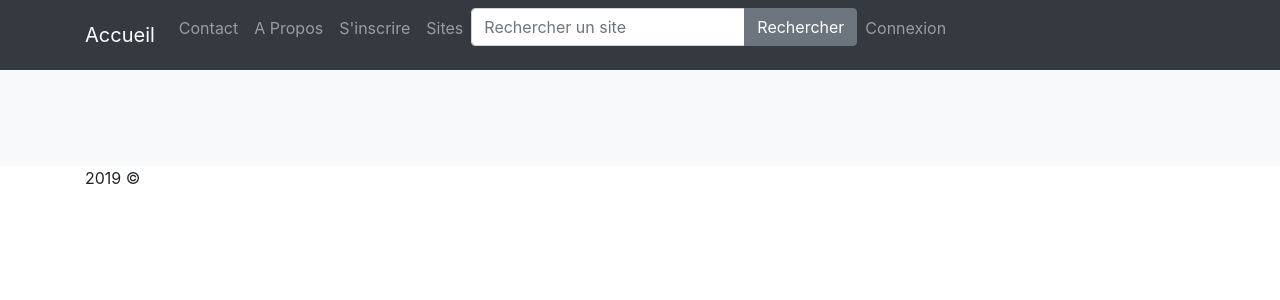
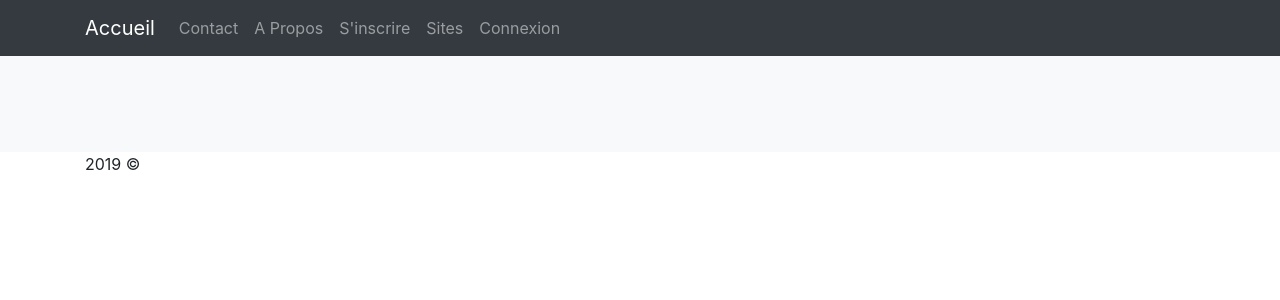
Before and after one commit to HeleneWWW/ProjetFinal, a PHP site: template public/views/template.php in a window 1280 px wide. Shown: the top 300 px of the page. Run offline with PHP 8.4, Linux system fonts and the light colour scheme; the template is opened without the code that fills it, so the values that code supplies are empty; some libraries are stand-ins or nearby versions.

Commit message:
push logo favicon

```diff
--- a/public/views/template.php
+++ b/public/views/template.php
@@ -4,6 +4,7 @@
         <meta charset="utf-8">
         <meta name="viewport" content="width=device-width, initial-scale=1, shrink-to-fit=no">
         <meta name="description" content="">
+        <link rel="icon"  href="<?= img_url('logod.ico') ?>" />
         <title><?= isset($title) ? $title : WEBSITE_TITLE ?></title>
 
         <!-- Bootstrap core CSS -->
@@ -34,24 +35,19 @@
                             <li class="nav-item">
                                 <a class="nav-link" href="<?= url('site') ?>">Sites</a>
                             </li>
-                            <?php if(isset($_SESSION['admin'])): ?>
-                            <li class="nav-item">
-                                <a class="nav-link" href="<?= url('admin/site') ?>">Admin</a>
-                            </li>
-                        <?php endif;?>
 
 <!------------------------------------------------------------------------------------------------------------------------------------------------------------------------------------------>
 <!------------------------------------------------------Barre de recherche------------------------------------------------------------------------------------------------------------------>
 <!------------------------------------------------------------------------------------------------------------------------------------------------------------------------------------------>
 
-                        <form action="" method="get" id="form-search">
+                        <!-- <form action="" method="get" id="form-search">
                             <div class="input-group mb-3">
                                 <input type="text" class="form-control" placeholder="Rechercher un site" id="input-site" name="site">
                             <div class="input-group-append">
                                 <button class="btn btn-secondary" type="submit" id="button">Rechercher</button>
                             </div>
                             </div>
-                        </form>
+                        </form> -->
 
                     <?php if((isset($_SESSION['user'])) || (isset($_SESSION['admin']))): ?>
                             <li class="nav-item">
@@ -62,6 +58,13 @@
                                 <a class="nav-link" href="<?= url('login') ?>">Connexion</a>
                             </li>
                     <?php endif; ?>
+
+                    <?php if(isset($_SESSION['admin'])): ?>
+                            <li class="nav-item">
+                                <a class="nav-link" href="<?= url('admin/site') ?>">Admin</a>
+                            </li>
+                        <?php endif;?>
+
                         </ul>
                     </div>
 
```
Also changed, not shown: public/assets/img/logoc.ico (added), public/assets/img/logod.ico (added).
